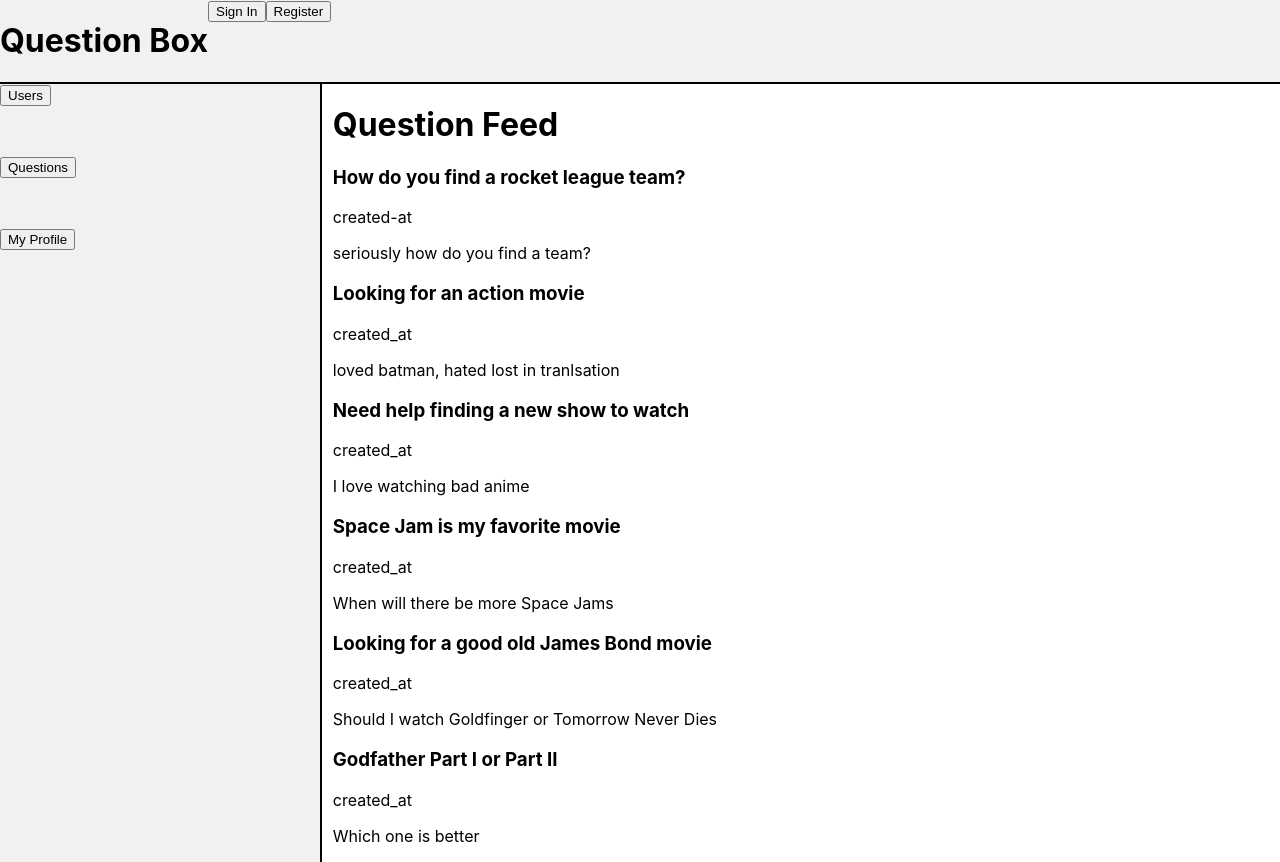
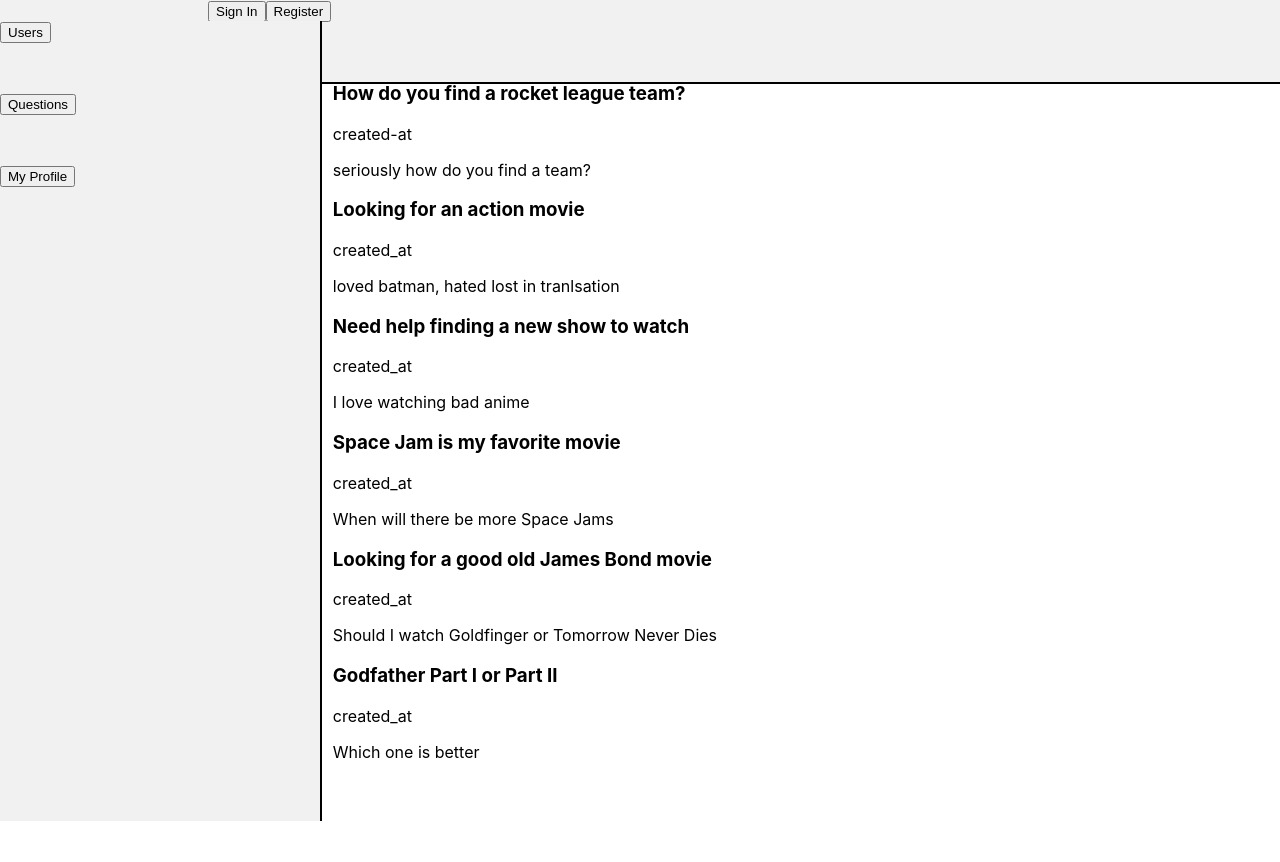
Before and after one commit to momentum-team-7/team-project-questionbox-neon-tetra, a React (Create React App) app in the folder questionbox/: page / in a window 1280 px wide. After the commit the page ends 800 px from the top, so only its background shows below. Built offline with nearby package versions, Linux system fonts and the light colour scheme.

Commit message:
question component working

```diff
--- a/questionbox/src/App.css
+++ b/questionbox/src/App.css
@@ -2,6 +2,9 @@
   border-bottom: 2px solid black;
   background-color: #f1f1f1;
   display: flex;
+  position: fixed;
+  top: 0;
+  width: 100%;
 }
 
 .top-nav-buttons {
--- a/questionbox/src/App.js
+++ b/questionbox/src/App.js
@@ -37,8 +37,9 @@ function App() {
 
       <div className='content-div'>
         <h1>Question Feed</h1>
-        {questions.map((question) => (
+        {questions.map((question, index) => (
           <QuestionFeed
+          key = {index}
           question_title = {question.question_title}
           created_at = {question.created_at}
           question_text = {question.question_text}
--- /dev/null
+++ b/questionbox/src/Components/Question.js
@@ -0,0 +1,11 @@
+import React from 'react'
+
+export default function Question({ question_title, created_at, question_text }) {
+    return (
+        <div>
+            <h3>{question_title}</h3>
+            <p>{created_at}</p>
+            <p>{question_text}</p>
+        </div>
+    )
+}
--- a/questionbox/src/Components/QuestionFeed.js
+++ b/questionbox/src/Components/QuestionFeed.js
@@ -1,16 +1,19 @@
-import axios from 'axios'
-import { useEffect } from 'react'
+// import axios from 'axios'
+// import { useEffect } from 'react'
+import Question from './Question'
 
 
-const QuestionFeed = ({ question_title, id, created_at, question_text }) => {
+const QuestionFeed = ({ question_title, created_at, question_text }) => {
 
 
 
     return (
         <div>
-            <h3>{question_title}</h3>
-            <p>{created_at}</p>
-            <p>{question_text}</p>
+            <Question
+                question_title = {question_title}
+                created_at = {created_at}
+                question_text = {question_text}
+            />
         </div>
     )
 }
```
